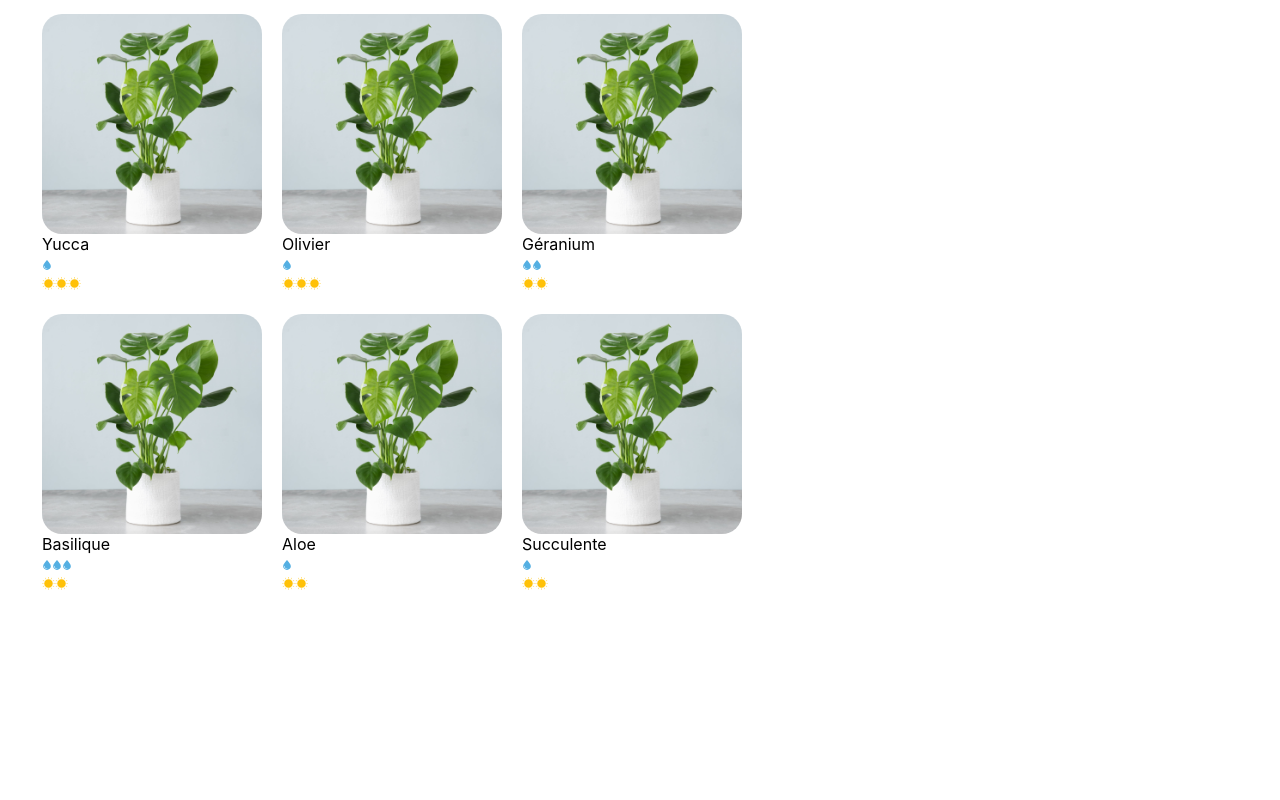
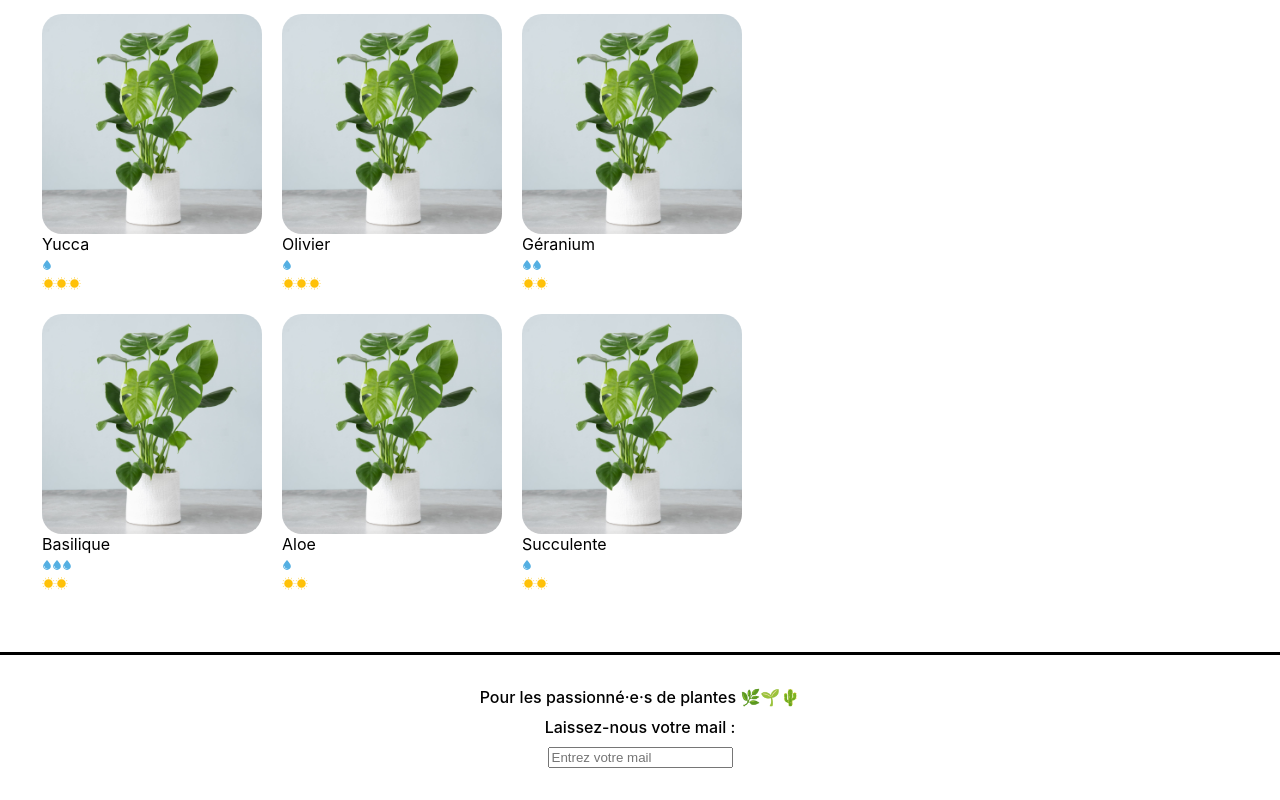
Before and after one commit to anaislcno/TP-Maison-Jungle, a React (Create React App) app: page / in a window 1280 px wide. Shown: the part 618-1418 px from the top of the page. Before the commit the page ends 1270 px from the top, so only its background shows below. Built offline with nearby package versions, Linux system fonts and the light colour scheme.

Commit message:
add footer component

```diff
--- a/src/components/App.js
+++ b/src/components/App.js
@@ -1,6 +1,7 @@
 import Banner from "./Banner";
 import logo from "../assets/logo.png";
 // import Cart from './Cart'
+import Footer from "./Footer";
 import ShoppingList from "./ShoppingList";
 
 function App() {
@@ -12,6 +13,7 @@ function App() {
       </Banner>
       {/* <Cart /> */}
       <ShoppingList />
+      <Footer />
     </div>
   );
 }
--- a/src/components/CareScale.js
+++ b/src/components/CareScale.js
@@ -1,5 +1,11 @@
 import Sun from "../assets/sun.svg";
 import Water from "../assets/water.svg";
+
+const quantityLabel = {
+  1: "peu",
+  2: "modérément",
+  3: "beaucoup",
+};
 
 function CareScale({ scaleValue, careType }) {
   const range = [1, 2, 3];
@@ -11,7 +17,15 @@ function CareScale({ scaleValue, careType }) {
     );
 
   return (
-    <div>
+    <div
+      onClick={() =>
+        alert(
+          `Cette plante requiert ${quantityLabel[scaleValue]} ${
+            careType === "light" ? "de lumière" : "d'arrosage"
+          }`
+        )
+      }
+    >
       {range.map((rangeElem) =>
         scaleValue >= rangeElem ? (
           <span key={rangeElem.toString()}>{scaleType}</span>
--- /dev/null
+++ b/src/components/Footer.js
@@ -0,0 +1,33 @@
+import { useState } from "react";
+import "../styles/Footer.css";
+
+function Footer() {
+  const [inputValue, setInputValue] = useState("");
+
+  function handleInput(e) {
+    setInputValue(e.target.value);
+  }
+
+  function handleBlur() {
+    if (!inputValue.includes("@")) {
+      alert("Attention, l'adresse mail n'est pas valide");
+    }
+  }
+
+  return (
+    <footer className="lmj-footer">
+      <div className="lmj-footer-elem">
+        Pour les passionné·e·s de plantes 🌿🌱🌵
+      </div>
+      <div className="lmj-footer-elem">Laissez-nous votre mail :</div>
+      <input
+        placeholder="Entrez votre mail"
+        onChange={handleInput}
+        value={inputValue}
+        onBlur={handleBlur}
+      />
+    </footer>
+  );
+}
+
+export default Footer;
--- a/src/components/PlantItem.js
+++ b/src/components/PlantItem.js
@@ -1,9 +1,13 @@
 import CareScale from "./CareScale";
 import "../styles/PlantItem.css";
 
+function handleClick(plantName) {
+  alert(`Vous voulez acheter 1 ${plantName}? Très bon choix 🌱✨`);
+}
+
 function PlantItem({ id, cover, name, water, light }) {
   return (
-    <li key={id} className="lmj-plant-item">
+    <li key={id} className="lmj-plant-item" onClick={() => handleClick(name)}>
       <img className="lmj-plant-item-cover" src={cover} alt={`${name} cover`} />
       {name}
       <div>
--- /dev/null
+++ b/src/styles/Footer.css
@@ -0,0 +1,14 @@
+.lmj-footer {
+	color: black;
+	padding: 32px;
+	border-top: solid 3px black;
+	display: flex;
+	justify-content: flex-start;
+	flex-direction: column;
+	align-items: center;
+	font-weight: 500;
+}
+
+.lmj-footer-elem {
+	margin-bottom: 10px;
+}
```
